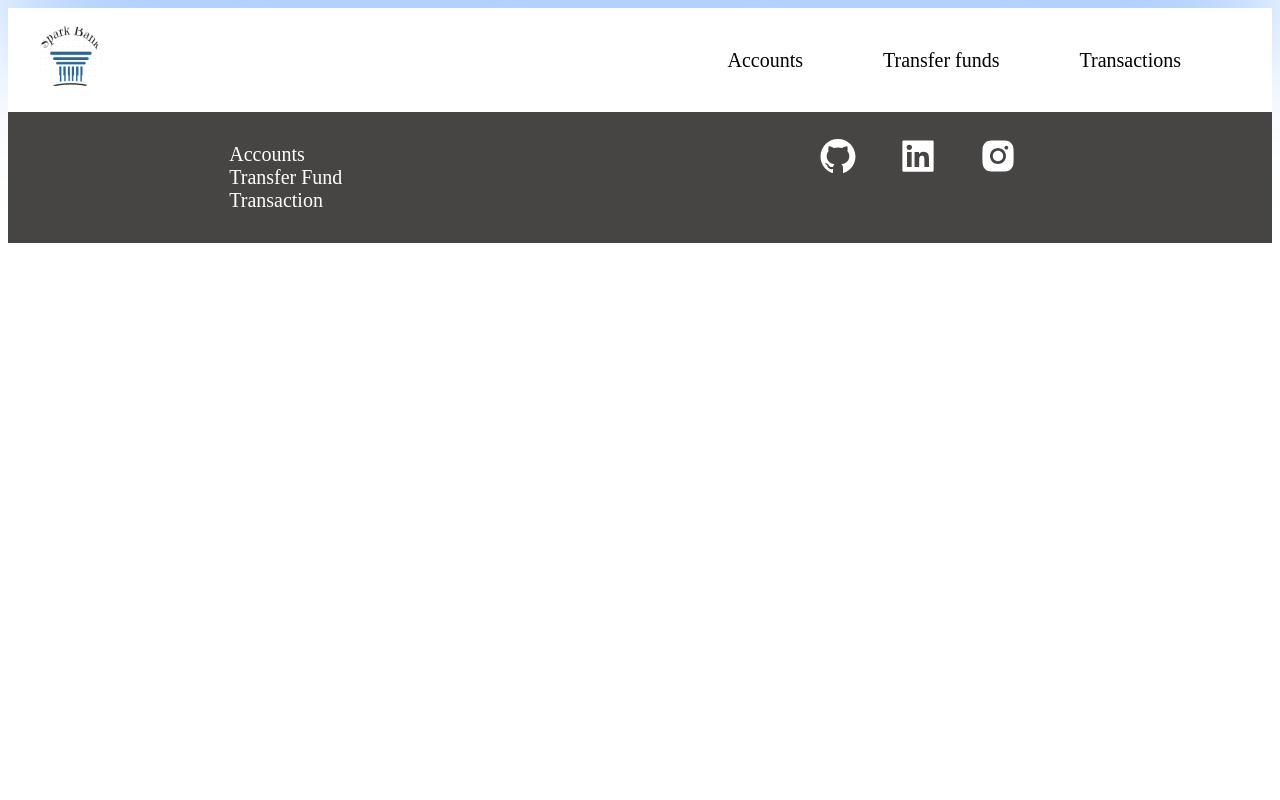
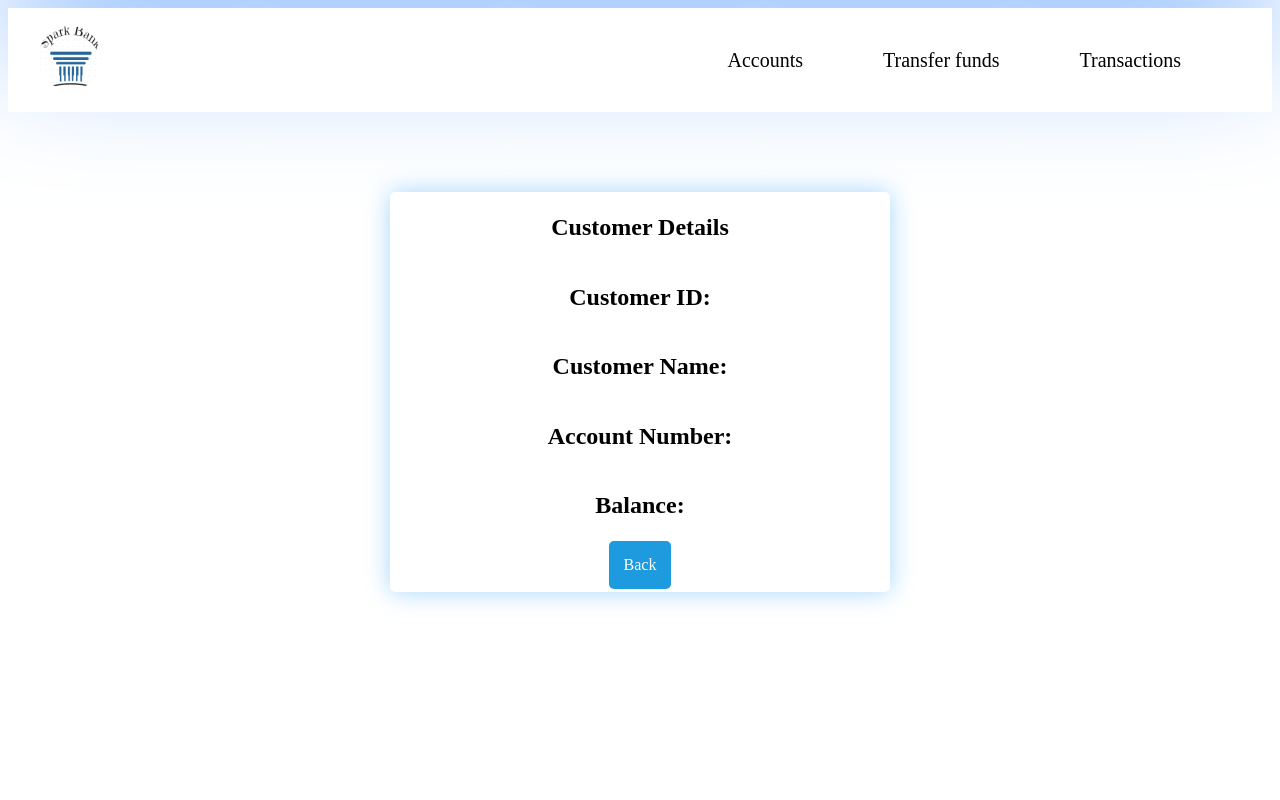
Before and after one commit to Pushpagtm/Spark_bank, a React (Create React App) app: page /read/1 in a window 1280 px wide. Shown: the top 800 px of the page. Built offline with nearby package versions, Linux system fonts and the light colour scheme; no server answers.

Commit message:
backend integration

```diff
--- a/package.json
+++ b/package.json
@@ -6,6 +6,7 @@
     "@testing-library/jest-dom": "^5.16.5",
     "@testing-library/react": "^13.4.0",
     "@testing-library/user-event": "^13.5.0",
+    "axios": "^1.4.0",
     "firebase": "^9.22.1",
     "react": "^18.2.0",
     "react-dom": "^18.2.0",
--- a/src/App.js
+++ b/src/App.js
@@ -8,6 +8,8 @@ import TransferMoney from "./components/TransferMoney";
 import Footer from "./components/Footer";
 import Home from "./components/Home";
 import { CustomerData } from "./components/CustomerData";
+import NewCustomer from "./components/NewCustomer";
+import Read from "./components/Read";
 function App() {
   return (
     <div className="App">
@@ -18,6 +20,8 @@ function App() {
           <Route path="/customer" element={<Customer/>} CustomerData={CustomerData} />
           <Route path="/transaction" element={<Transactions />} />
           <Route path="/moneyTransfer" element={<TransferMoney />} />
+          <Route path="/newcustomer" element={<NewCustomer/>} />
+          <Route path="/read/:id" element={<Read/>} />
         </Routes>
         <Footer />
       </Router>
--- a/src/components/Customer.js
+++ b/src/components/Customer.js
@@ -1,35 +1,43 @@
 import React, { useEffect, useState } from "react";
 import "../styles/customer.css";
-
+import axios from "axios";
+import  {Link}  from "react-router-dom";
 function Customer(props) {
-  const [data, setData] = useState([]);
-
+  const [done, setDone] = useState([]);
 
   useEffect(() => {
-
+    axios
+      .get("http://localhost:8000/")
+      .then((res) => setDone(res.data))
+      .catch((err) => console.log(err));
   }, []);
-
+console.log(done);
   return (
     <>
-
-      <p>fetched data</p>
-
-      {/* <div >
+      <div >
+        <div className="newbtn"><Link to='/newcustomer'><button>Add Customer </button></Link></div>
              <table className='customers_table'>
         <tr className='headings'>
           <th>Serial number</th>
           <th>Name</th>
           <th>Account number</th>
           <th>Balance</th>
+          <th>Actions</th>
         </tr>
         {
             done.map((item,i)=>{
                 return (
                     <tr key={i} className='values'>
-              <td>{item.sn}</td>
+
+              <td>{item.id}</td>
               <td>{item.name}</td>
               <td>{item.account_number}</td>
               <td>{item.balance}</td>
+              <td className="action">
+              <Link  to={`/read/${item.id}`} className="link">Read</Link>
+              <Link to={`/moneyTransfer/${item.id}`} className="link" >Transfer</Link>
+              <Link className="link">Delete</Link>
+              </td>
             </tr>
 
                 )
@@ -37,7 +45,7 @@ function Customer(props) {
         }
 
         </table>
-        </div> */}
+        </div>
     </>
   );
 }
--- /dev/null
+++ b/src/components/NewCustomer.js
@@ -0,0 +1,36 @@
+import React, { useState } from 'react';
+import '../styles/newcustomer.css';
+import axios from 'axios';
+import { useNavigate } from 'react-router-dom';
+function NewCustomer(props) {
+    const[values,setValues]=useState({
+        name:'',
+        acc_number:'',
+        balance:''
+    });
+    const navigate=useNavigate();
+    const handleSubmit=(e)=>{
+        e.preventDefault();
+        axios.post('http://localhost:8000/customers',values)
+        .then(res=>
+            {
+            navigate('/customer')}
+            )
+        .catch(err=>console.log(err))
+    }
+    return (
+        <div className='box'>
+            <form onSubmit={handleSubmit}>
+                <input type='text'  placeholder='Enter Customer name'onChange={(e)=>setValues({...values,name:e.target.value})}/>
+                <input type='number'  placeholder='Enter Account number'onChange={(e)=>setValues({...values,acc_number:e.target.value})}/>
+                <input type='number'  placeholder='Enter customer balance'/>
+                <button type='submit'onChange={(e)=>setValues({...values,balance:e.target.value})}>Submit</button>
+
+            </form>
+
+
+    </div>
+    );
+}
+
+export default NewCustomer;
--- /dev/null
+++ b/src/components/Read.js
@@ -0,0 +1,35 @@
+import axios from 'axios';
+import React, { useEffect, useState } from 'react';
+import { Link, useParams } from 'react-router-dom';
+import '../styles/read.css';
+function Read(props) {
+    const {id}=useParams();
+    const[customer,setCustomer]=useState([]);
+    useEffect(()=>{
+        axios.get('http://localhost:8000/read/'+id)
+        .then(res=>
+            {
+                setCustomer(res.data[0]);
+            })
+        .catch(err=>console.log(err))
+    },[])
+
+    return (
+        <div className='box'>
+      {  customer &&     <div className='innerbox'>
+            <h2>Customer Details</h2>
+            <h2>Customer ID:{customer.id}</h2>
+            <h2>Customer Name:{customer.name}</h2>
+            <h2>Account Number:{customer.acc_number}</h2>
+            <h2>Balance:{customer.balance}</h2>
+            <Link to='/customer' className='link'>Back</Link>
+
+
+            </div>}
+
+
+        </div>
+    );
+}
+
+export default Read;
--- a/src/styles/customer.css
+++ b/src/styles/customer.css
@@ -1,7 +1,8 @@
 .customers_table {
-  width: 90vw;
+  width: 100vw;
   height: 100vh;
   font-family: "Poppins";
+
 }
 tr:nth-child(even) {
   background-color: #dddddd;
@@ -12,6 +13,18 @@ th {
   text-align: left;
   padding: 8px;
 }
+.action{
+  display: flex;
+  gap: 10px;
+  justify-content: center;
+}
+.link{
+  padding: 10px;
+  text-decoration: none;
+background-color: #1e9bdf;
+border-radius: 5px;
+color: white;
+}
 
 .customers_table tr {
   text-align: center;
@@ -20,3 +33,18 @@ th {
 .customers_table td {
   text-align: center;
 }
+.newbtn{
+  padding: 20px;
+  display: flex;
+  justify-content: end;
+
+}
+.newbtn button{
+  padding: 10px;
+    background: #1e9bdf;
+    border: none;
+    color: white;
+    border-radius: 11px;
+    cursor: pointer;
+
+}
--- /dev/null
+++ b/src/styles/newcustomer.css
@@ -0,0 +1,37 @@
+.box {
+    height: 100vh;
+    display: flex;
+    justify-content: center;
+    margin-top: 5rem;
+
+}
+
+form {
+    width: 500px;
+    height: 400px;
+    background-color: white;
+    border-radius: 5px;
+    display: flex;
+    flex-direction: column;
+    align-items: center;
+    justify-content: space-evenly;
+    box-shadow: 0px 0px 25px rgba(137, 202, 255, 0.767);
+}
+form input {
+    color: black;
+    width: 15rem;
+    height: 2.5rem;
+    font-family: 'Poppins';
+    padding-left: 16px;
+    outline: none;
+    font-size: 16px;
+}
+ button{
+    padding: 10px;
+      background: #1e9bdf;
+      border: none;
+      color: white;
+      border-radius: 11px;
+      cursor: pointer;
+
+  }
--- /dev/null
+++ b/src/styles/read.css
@@ -0,0 +1,26 @@
+.box {
+    height: 100vh;
+    display: flex;
+    justify-content: center;
+    margin-top: 5rem;
+
+}
+
+.innerbox {
+    width: 500px;
+    height: 400px;
+    background-color: white;
+    border-radius: 5px;
+    display: flex;
+    flex-direction: column;
+    align-items: center;
+    justify-content: space-evenly;
+    box-shadow: 0px 0px 25px rgba(137, 202, 255, 0.767);
+}
+.link{
+    padding: 15px;
+    text-decoration: none;
+  background-color: #1e9bdf;
+  border-radius: 5px;
+  color: white;
+  }
```
Also changed, not shown: 1 other file (tests, documents, lock files or other folders).
